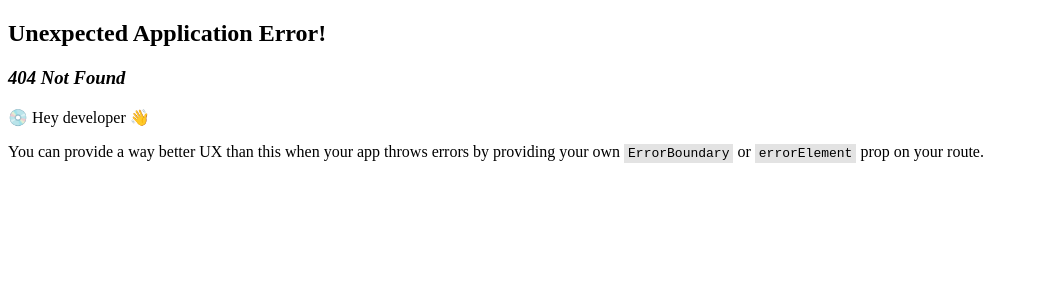
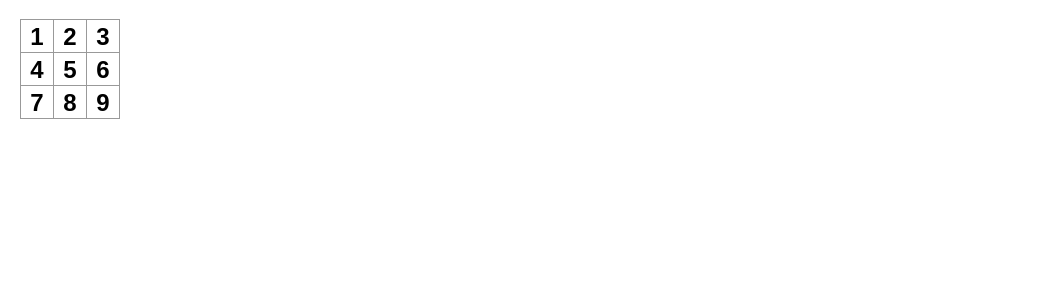
Before and after one commit to Beaneee/react-doc-study, a React (Vite) app: page /tic-tac-toe in a window 1280 px wide. Before the commit this address had no page. Shown: the top 300 px of the page, without its empty margins (0-1039 px from the left). Built offline with nearby package versions, Linux system fonts and the light colour scheme.

Commit message:
feat: props를 통해 데이터 전달하기

```diff
--- a/src/App.tsx
+++ b/src/App.tsx
@@ -1,19 +1,11 @@
-import {useState} from "react";
+import {Outlet} from "react-router-dom";
 
 function App() {
-  const [count, setCount] = useState(0);
-
-  function handleClick() {
-    return () => { // 클로저 함수
-      setCount(count + 1);
-    }
-  }
 
   return (
-    // 이벤트 핸들러 함수를 호출하지 않고 전달만 하면 됩니다.
-    <button onClick={handleClick()}>
-      {count}
-    </button>
+    <>
+      <Outlet />
+    </>
   )
 }
 
--- /dev/null
+++ b/src/components/Board.tsx
@@ -0,0 +1,23 @@
+import Square from "@/components/Square.tsx";
+
+export default function Board() {
+  return (
+    <>
+      <div className="board-row">
+        <Square value="1" />
+        <Square value="2" />
+        <Square value="3" />
+      </div>
+      <div className="board-row">
+        <Square value="4" />
+        <Square value="5" />
+        <Square value="6" />
+      </div>
+      <div className="board-row">
+        <Square value="7" />
+        <Square value="8" />
+        <Square value="9" />
+      </div>
+    </>
+  );
+}
--- /dev/null
+++ b/src/components/Square.tsx
@@ -0,0 +1,5 @@
+const Square = ({ value }) => {
+  return <button className="square">{value}</button>;
+}
+
+export default Square;
--- a/src/main.tsx
+++ b/src/main.tsx
@@ -1,6 +1,7 @@
 import { StrictMode } from 'react'
 import { createRoot } from 'react-dom/client'
 import AppRouter from "@/router/routes.tsx";
+import './styles/tictactoe.css';
 
 createRoot(document.getElementById('root')!).render(
   <StrictMode>
--- /dev/null
+++ b/src/pages/TicTacToe.tsx
@@ -0,0 +1,12 @@
+import Board from "@/components/Board.tsx";
+
+const TicTacToe = () => {
+
+  return (
+    <>
+      <Board />
+    </>
+  )
+}
+
+export default TicTacToe;
--- /dev/null
+++ b/src/styles/tictactoe.css
@@ -0,0 +1,90 @@
+* {
+    box-sizing: border-box;
+}
+
+body {
+    font-family: sans-serif;
+    margin: 20px;
+    padding: 0;
+}
+
+h1 {
+    margin-top: 0;
+    font-size: 22px;
+}
+
+h2 {
+    margin-top: 0;
+    font-size: 20px;
+}
+
+h3 {
+    margin-top: 0;
+    font-size: 18px;
+}
+
+h4 {
+    margin-top: 0;
+    font-size: 16px;
+}
+
+h5 {
+    margin-top: 0;
+    font-size: 14px;
+}
+
+h6 {
+    margin-top: 0;
+    font-size: 12px;
+}
+
+code {
+    font-size: 1.2em;
+}
+
+ul {
+    padding-inline-start: 20px;
+}
+
+* {
+    box-sizing: border-box;
+}
+
+body {
+    font-family: sans-serif;
+    margin: 20px;
+    padding: 0;
+}
+
+.square {
+    background: #fff;
+    border: 1px solid #999;
+    float: left;
+    font-size: 24px;
+    font-weight: bold;
+    line-height: 34px;
+    height: 34px;
+    margin-right: -1px;
+    margin-top: -1px;
+    padding: 0;
+    text-align: center;
+    width: 34px;
+}
+
+.board-row:after {
+    clear: both;
+    content: '';
+    display: table;
+}
+
+.status {
+    margin-bottom: 10px;
+}
+.game {
+    display: flex;
+    flex-direction: row;
+}
+
+.game-info {
+    margin-left: 20px;
+}
```
Also changed, not shown: src/router/routes.tsx (+7 -1 lines).
